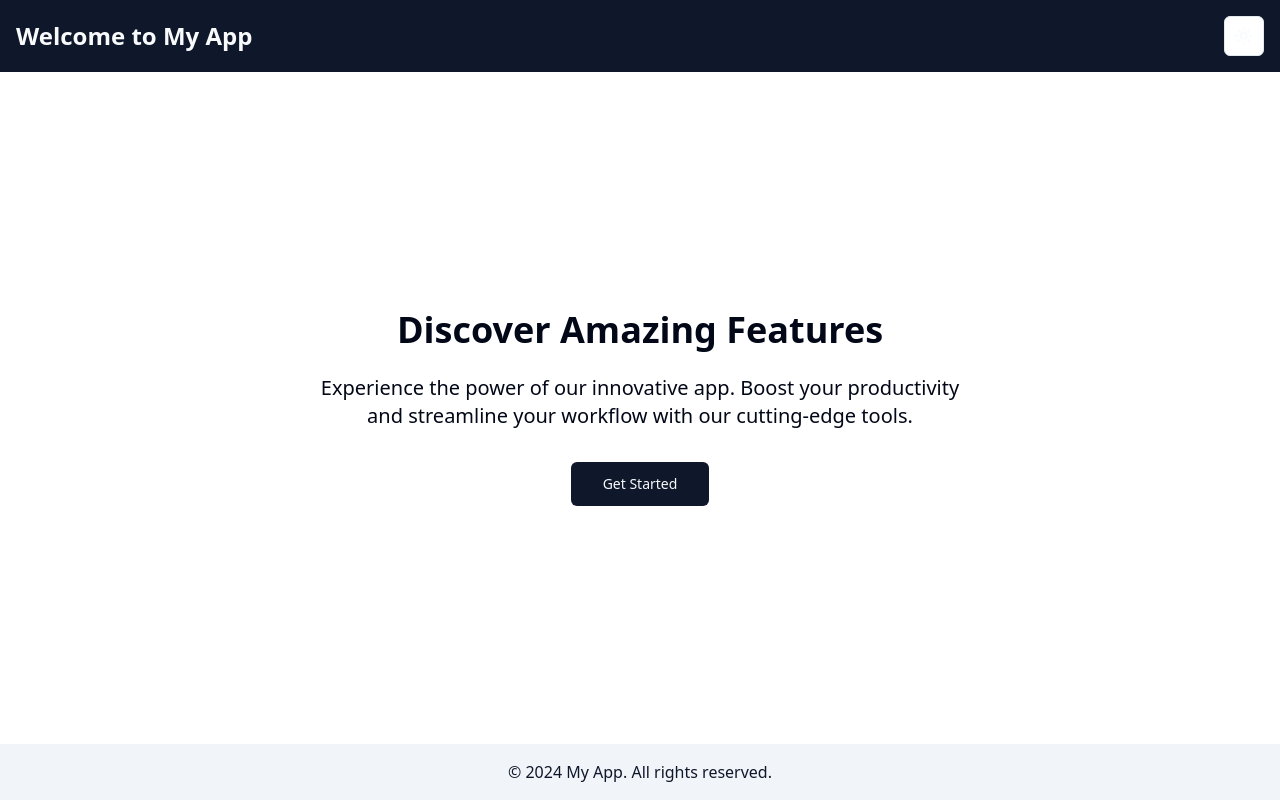
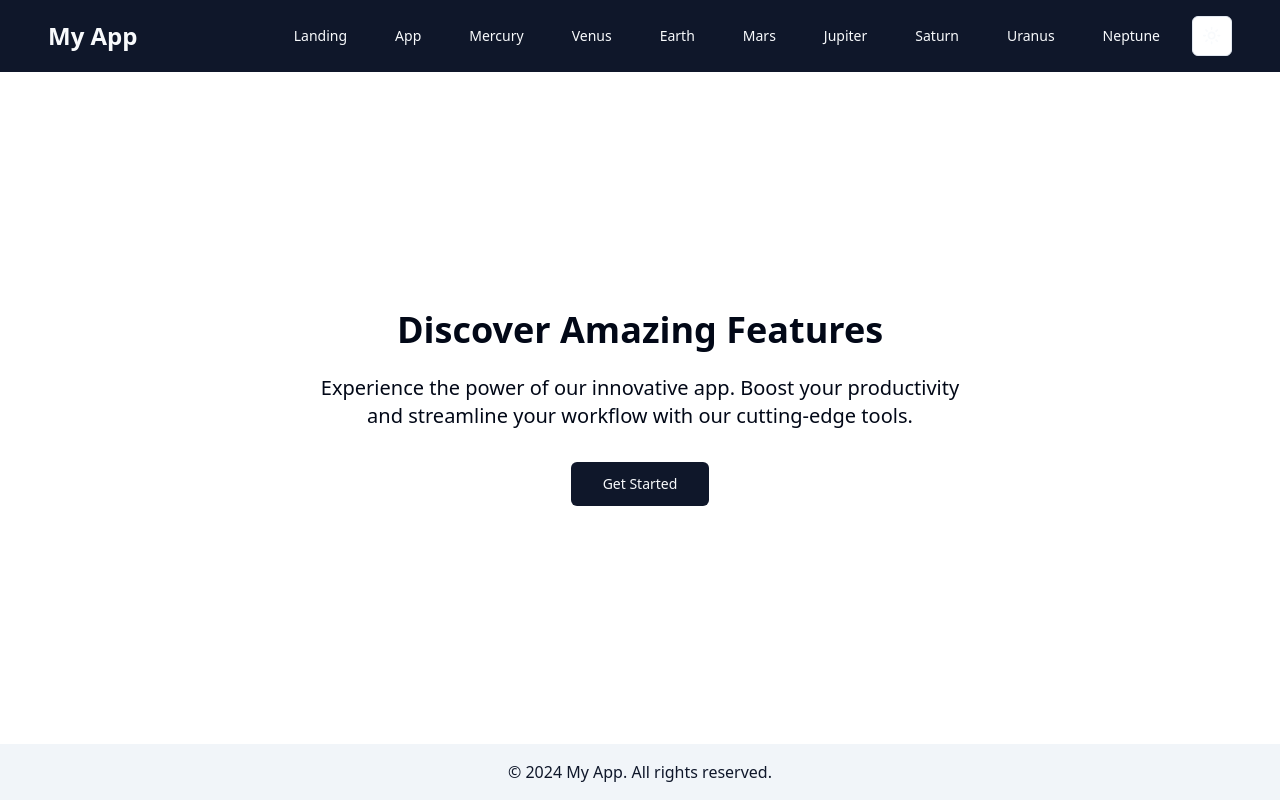
Before and after one commit to GPT-Engineer-App/modifyable-starter-nucleus, a React (Vite) app: page / in a window 1280 px wide. Built offline with nearby package versions, Linux system fonts and the light colour scheme.

Commit message:
GPT Engineer Update [skip gpt_engineer]

```diff
--- /dev/null
+++ b/src/components/Navbar.jsx
@@ -0,0 +1,47 @@
+import { useState } from 'react';
+import { Button } from "@/components/ui/button";
+import { ThemeToggle } from "@/components/theme-toggle";
+import { Link } from "react-router-dom";
+import { Menu, X } from 'lucide-react';
+import { navItems } from "@/nav-items";
+
+const Navbar = () => {
+  const [isOpen, setIsOpen] = useState(false);
+
+  return (
+    <nav className="bg-primary text-primary-foreground p-4">
+      <div className="container mx-auto flex justify-between items-center">
+        <Link to="/" className="text-2xl font-bold">My App</Link>
+        <div className="hidden md:flex items-center space-x-4">
+          {navItems.map((item) => (
+            <Link key={item.to} to={item.to}>
+              <Button variant="ghost">{item.title}</Button>
+            </Link>
+          ))}
+          <ThemeToggle />
+        </div>
+        <div className="md:hidden">
+          <Button variant="ghost" onClick={() => setIsOpen(!isOpen)}>
+            {isOpen ? <X /> : <Menu />}
+          </Button>
+        </div>
+      </div>
+      {isOpen && (
+        <div className="md:hidden mt-4">
+          {navItems.map((item) => (
+            <Link key={item.to} to={item.to} className="block py-2">
+              <Button variant="ghost" className="w-full text-left" onClick={() => setIsOpen(false)}>
+                {item.title}
+              </Button>
+            </Link>
+          ))}
+          <div className="py-2">
+            <ThemeToggle />
+          </div>
+        </div>
+      )}
+    </nav>
+  );
+};
+
+export default Navbar;
--- a/src/pages/Index.jsx
+++ b/src/pages/Index.jsx
@@ -1,22 +1,13 @@
 import { useState } from 'react';
 import { Button } from "@/components/ui/button";
-import { ThemeToggle } from "@/components/theme-toggle";
-import { Link } from "react-router-dom";
+import Navbar from "@/components/Navbar";
 
 const Index = () => {
   const [count, setCount] = useState(0);
 
   return (
     <div className="min-h-screen flex flex-col">
-      <header className="bg-primary text-primary-foreground p-4 flex justify-between items-center">
-        <h1 className="text-2xl font-bold">My App</h1>
-        <div className="flex items-center space-x-4">
-          <Link to="/">
-            <Button variant="outline">Back to Landing</Button>
-          </Link>
-          <ThemeToggle />
-        </div>
-      </header>
+      <Navbar />
 
       <main className="flex-grow container mx-auto px-4 py-8">
         <h2 className="text-3xl font-bold mb-6">Welcome to the Main App</h2>
--- a/src/pages/LandingPage.jsx
+++ b/src/pages/LandingPage.jsx
@@ -1,14 +1,11 @@
 import { Button } from "@/components/ui/button";
 import { Link } from "react-router-dom";
-import { ThemeToggle } from "@/components/theme-toggle";
+import Navbar from "@/components/Navbar";
 
 const LandingPage = () => {
   return (
     <div className="min-h-screen flex flex-col">
-      <header className="bg-primary text-primary-foreground p-4 flex justify-between items-center">
-        <h1 className="text-2xl font-bold">Welcome to My App</h1>
-        <ThemeToggle />
-      </header>
+      <Navbar />
 
       <main className="flex-grow container mx-auto px-4 py-8 flex flex-col items-center justify-center">
         <h2 className="text-4xl font-bold mb-6">Discover Amazing Features</h2>
--- a/src/pages/planets/Earth.jsx
+++ b/src/pages/planets/Earth.jsx
@@ -1,19 +1,9 @@
-import { Button } from "@/components/ui/button";
-import { ThemeToggle } from "@/components/theme-toggle";
-import { Link } from "react-router-dom";
+import Navbar from "@/components/Navbar";
 
 const Earth = () => {
   return (
     <div className="min-h-screen flex flex-col">
-      <header className="bg-primary text-primary-foreground p-4 flex justify-between items-center">
-        <h1 className="text-2xl font-bold">Earth</h1>
-        <div className="flex items-center space-x-4">
-          <Link to="/app">
-            <Button variant="outline">Back to App</Button>
-          </Link>
-          <ThemeToggle />
-        </div>
-      </header>
+      <Navbar />
 
       <main className="flex-grow container mx-auto px-4 py-8">
         <h2 className="text-3xl font-bold mb-6">Earth: Our Home Planet</h2>
```
